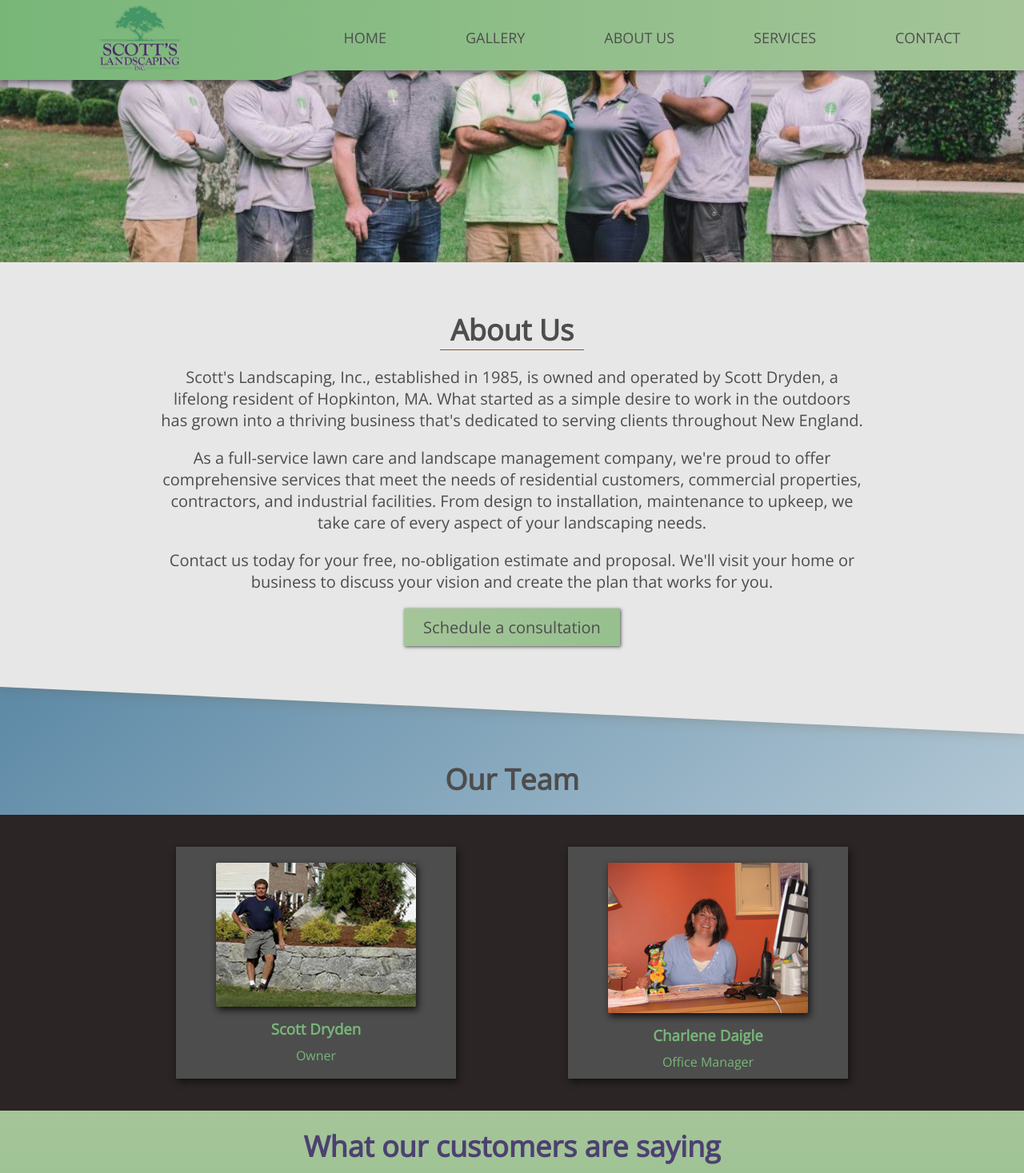
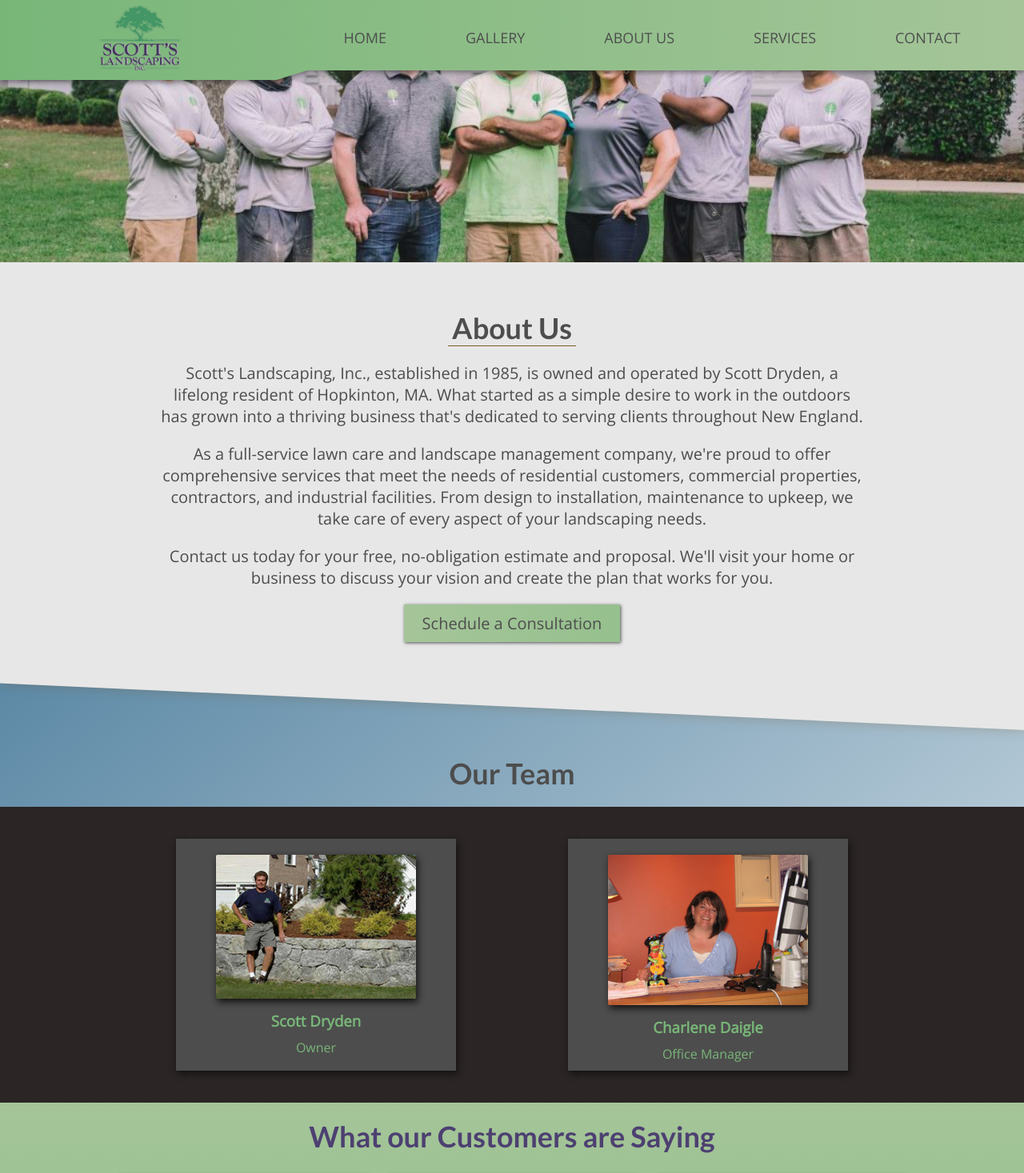
Before and after one commit to cbowman422/scottslandscaping, a React (Create React App) app: page /about in a window 1280 px wide. Shown: the top 1467 px of the page at 80% size. Built offline with nearby package versions, Linux system fonts and the light colour scheme.

Commit message:
font and adjustments

```diff
--- a/src/css/About.css
+++ b/src/css/About.css
@@ -27,10 +27,10 @@
 
 .about-section-h3{
   border-bottom: 1px solid rgba(116, 76, 23, 0.9);
-  width: 120px;
+  width: 110px;
   margin: 60px auto 10px auto;
   font-size: 24px;
-
+  font-family: 'Lato', sans-serif;
 }
 
 .about-section-p{
@@ -87,6 +87,7 @@
   color: var(--black);
   text-align: center;
   margin: 20px;
+  font-family: 'Lato', sans-serif;
 }
 
 .about-team-image{
@@ -121,6 +122,7 @@
  margin: 0;
  padding: 20px 0;
  font-size: 24px;
+ font-family: 'Lato', sans-serif;
 }
 
 .about-testimonials-content-container{
@@ -168,7 +170,7 @@
 }
 
 .about-section-h3{
-  width: 160px;
+  width: 140px;
   font-size: 30px;
 }
 
@@ -203,7 +205,7 @@
   max-width: 250px;
   height: 510px;
   overflow-y: scroll ;
-  margin: 0 .1vw;
+  margin: 0 .4vw;
 }
 
 .about-testimonials-content-p-containers p{
@@ -228,10 +230,10 @@
     display: flex;
   }
 
-  .about-section-h3{
-    width: 160px;
-    font-size: 3px;
-  }
+    .about-section-h3{
+      width: 140px;
+      font-size: 30px;
+    }
 
   .about-section-container a{
     font-size: 20px;
@@ -258,11 +260,6 @@
 
   .about-team-container-style{
     width: 350px;
-  }
-
-  .about-section-h3{
-    width: 160px;
-    font-size: 30px;
   }
 
   .about-team-h3{
@@ -305,7 +302,7 @@
   }
 
   .about-section-h3{
-    width: 180px;
+    width: 160px;
     font-size: 36px;
   }
 
--- a/src/css/App.css
+++ b/src/css/App.css
@@ -1,4 +1,8 @@
 @import url('https://fonts.googleapis.com/css2?family=Open+Sans&display=swap');
+
+@import url('https://fonts.googleapis.com/css2?family=Montserrat:wght@300;700&display=swap');
+
+@import url('https://fonts.googleapis.com/css2?family=Lato:wght@700&display=swap');
 
 /*
 @keyframes App-logo-spin {
--- a/src/css/BeforeAfter.css
+++ b/src/css/BeforeAfter.css
@@ -22,6 +22,7 @@
   align-items: center;
   padding: 20px 0 10px 0;
   margin: 0;
+  font-family: 'Lato', sans-serif;
 }
 
 .return-before{
--- a/src/css/Home.css
+++ b/src/css/Home.css
@@ -22,6 +22,7 @@
   margin: 20px 0 0 10px;
   font-size: 8vw;
   color: var(--white);
+  font-family: 'Lato', sans-serif;
 }
 
 .hero-container h1 span{
@@ -105,6 +106,8 @@
   border-bottom: 1px solid rgba(116, 76, 23, 0.9);
   padding: 0 10px 6px 10px;
   color: var(--black);
+  font-family: 'Lato', sans-serif;
+
 }
 
 .home-welcome-details-intro{
@@ -112,6 +115,7 @@
   font-size: 24px;
   margin: 0 auto 20px auto;
   color: var(--black);
+  font-family: 'Lato', sans-serif;
 }
 
 
--- a/src/css/StoneWalls.css
+++ b/src/css/StoneWalls.css
@@ -7,6 +7,7 @@
 
 .stone-gallery-container h3{
   margin-top: 0;
+  font-family: 'Lato', sans-serif;
 }
 
 
--- a/src/pages/About.js
+++ b/src/pages/About.js
@@ -20,7 +20,7 @@ const About = () => {
             <p className="about-section-p"> Scott's Landscaping, Inc., established in 1985, is owned and operated by Scott Dryden, a lifelong resident of Hopkinton, MA. What started as a simple desire to work in the outdoors has grown into a thriving business that's dedicated to serving clients throughout New England. </p>
             <p className="about-section-p"> As a full-service lawn care and landscape management company, we're proud to offer comprehensive services that meet the needs of residential customers, commercial properties, contractors, and industrial facilities. From design to installation, maintenance to upkeep, we take care of every aspect of your landscaping needs. </p>
             <p className="about-section-p"> Contact us today for your free, no-obligation estimate and proposal. We'll visit your home or business to discuss your vision and create the plan that works for you.</p>
-            <a href='./contact' > Schedule a consultation </a>
+            <a href='./contact' > Schedule a Consultation </a>
         </div>
       </div>
 
@@ -48,7 +48,7 @@ const About = () => {
       </div>
 
       <div className="about-testimonials-container">
-        <h3 className="about-testimonials-h3"> What our customers are saying </h3>
+        <h3 className="about-testimonials-h3"> What our Customers are Saying </h3>
           <div className="about-testimonials-content-container">
             <div className="about-testimonials-content-p-containers">
               <img src={quotes} alt="quotes-text" />
--- a/src/pages/Home.js
+++ b/src/pages/Home.js
@@ -11,7 +11,7 @@ const Home = () => {
       <div className="hero-container" >
          <h1> Scott's Landscaping, Inc. <span className=""> Hopkinton, MA </span></h1>
          <h2> Scott's Landscaping is a full service lawn care, landscape management and design company specializing in all areas of stonework.</h2>
-         <a href='./contact' > Schedule a consultation </a>
+         <a href='./contact' > Schedule a Consultation </a>
 
       </div>
 
@@ -40,7 +40,7 @@ const Home = () => {
                       <h3 className="home-welcome-details-h3">
                         Expertise
                       </h3>
-                      <a href='./about' className="home-welcome-details-a">Learn more about Scott's</a>
+                      <a href='./about' className="home-welcome-details-a">Learn More About Scott's</a>
                   </div>
                     <div className="home-welcome-details-div-p-expertise">
                       <p className="home-welcome-details-p">
@@ -55,7 +55,7 @@ const Home = () => {
                     <h3 className="home-welcome-details-h3">
                       Flexibility
                     </h3>
-                    <a href='./contact' className="home-welcome-details-a">Schedule a consultation</a>
+                    <a href='./contact' className="home-welcome-details-a">Schedule a Consultation</a>
                   </div>
                     <div className="home-welcome-details-div-p-flexibility">
                       <p className="home-welcome-details-p">
```
